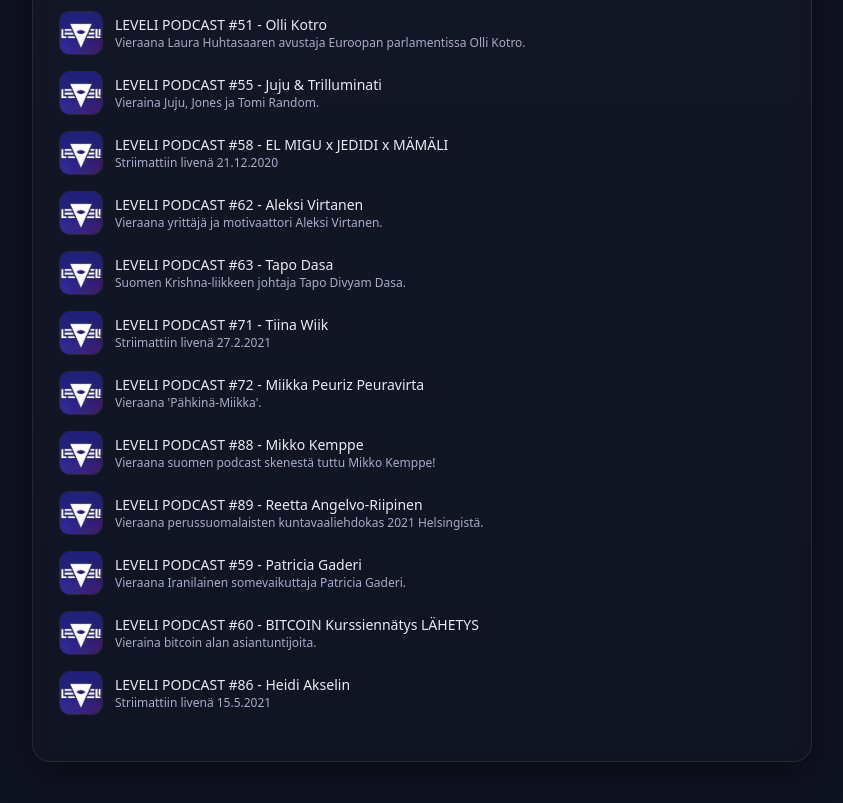
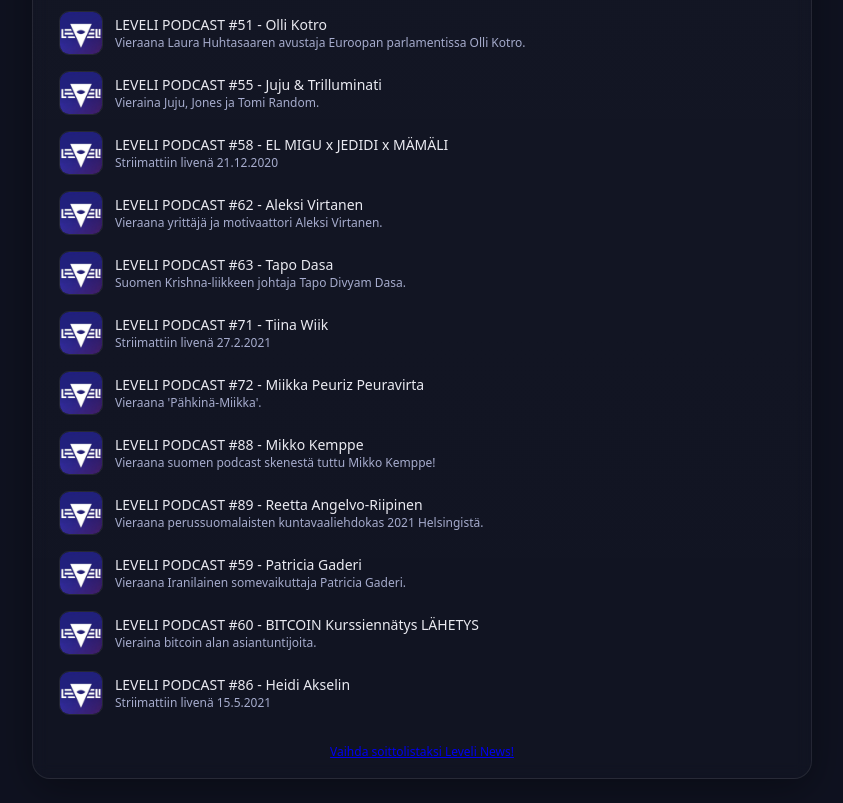
Before and after one commit to mlehmus-dot/leveli-player, a plain HTML site: page player-podcast.html in a window 1280 px wide. Shown: the part 1443-2246 px from the top of the page, without its empty margins (218-1061 px from the left). Drawn offline with Linux system fonts and the light colour scheme.

Commit message:
Update player-podcast.html

```diff
--- a/player-podcast.html
+++ b/player-podcast.html
@@ -111,7 +111,7 @@ w
       <div class="list" id="list"></div>
 
 <div class="footer">
-  <a href="https://mlehmus-dot.github.io/leveli-player/player-news.html"
+  <a href="https://mlehmus-dot.github.io/leveli-player/player-news.html" class="footer-link">
     Vaihda soittolistaksi Leveli News!
   </a>
 </div>
```
